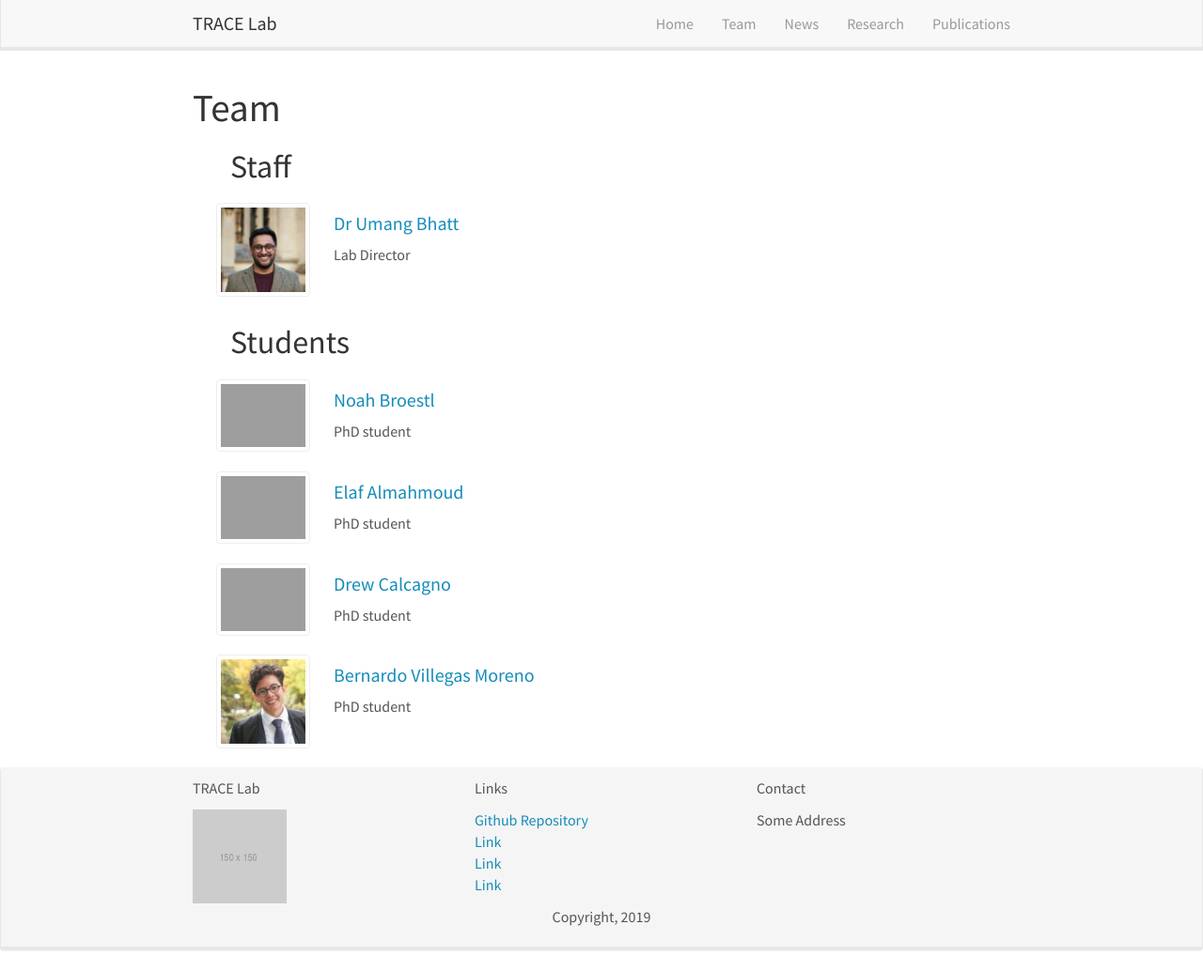
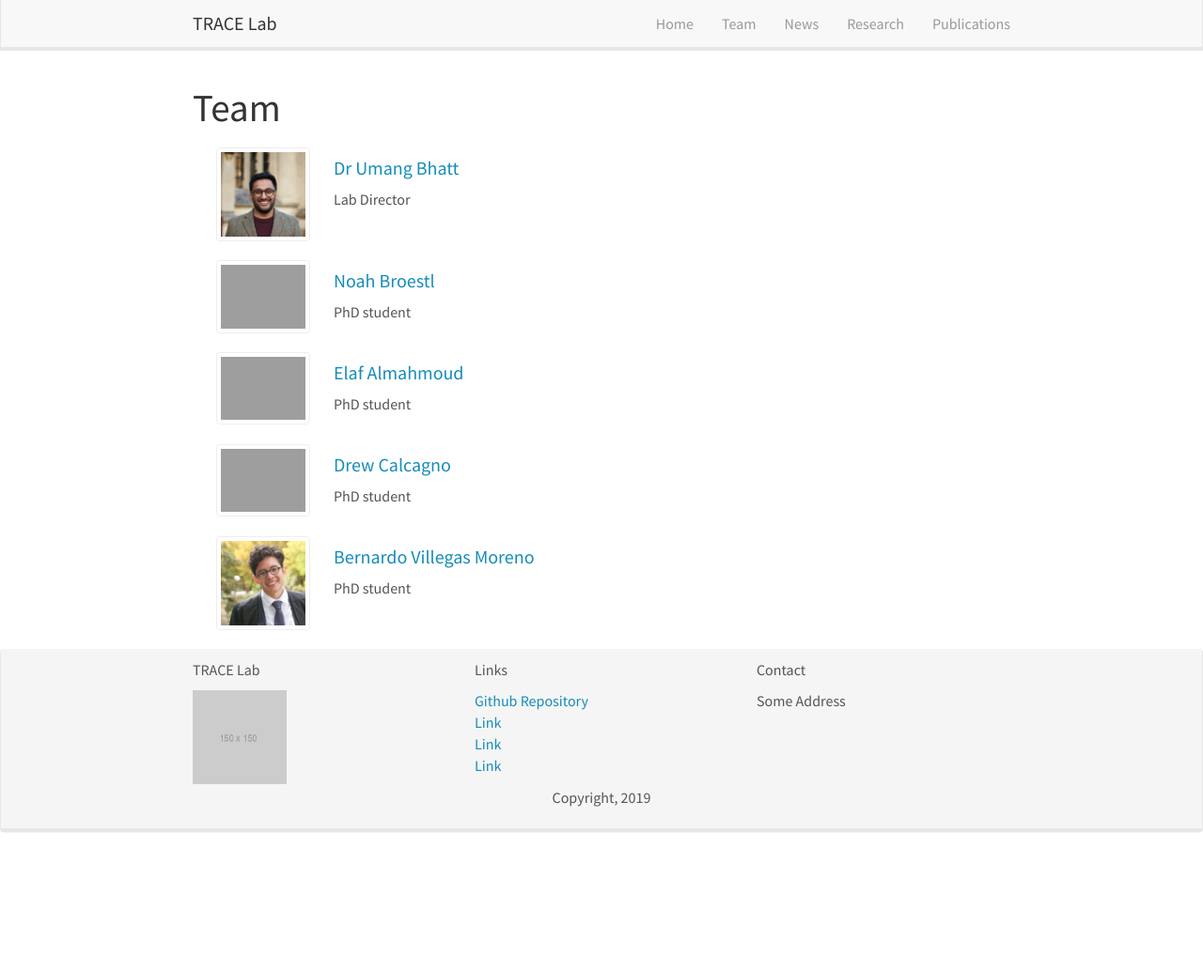
Before and after one commit to elaugh9/tracelab.github.io, a Jekyll site: the page built from _pages/team/index.html, in a window 1280 px wide and 1034 px high. Shown: the whole window at 94% size. Built offline with Jekyll 4.4.1, drawn with Linux system fonts in a browser that asks for light colours; nearby versions of some CDN libraries.

Commit message:
Update index.html

```diff
--- a/_pages/team/index.html
+++ b/_pages/team/index.html
@@ -8,8 +8,7 @@ permalink: /team/
 
 <h1 class="team-title">{{ page.title }}</h1>
 
-<!-- Staff -->
-<h2 style="padding-left: 40px;">Staff</h2>
+<!-- Staff  <h2 style="padding-left: 40px;">Staff</h2> -->
 {% assign staff = site.posts | where: 'category', 'staff' | sort: 'date' %}
 {% for member in staff %}
   {% assign link = member.website | default: member.url %}
@@ -35,8 +34,7 @@ permalink: /team/
   </div>
 {% endfor %}
 
-<!-- Students -->
-<h2 style="padding-left: 40px; margin-top: 30px;">Students</h2>
+<!-- Students <h2 style="padding-left: 40px; margin-top: 30px;">Students</h2> -->
 {% assign students = site.posts | where: 'category', 'student' | sort: 'date' %}
 {% for member in students %}
   {% assign link = member.website | default: member.url %}
```
